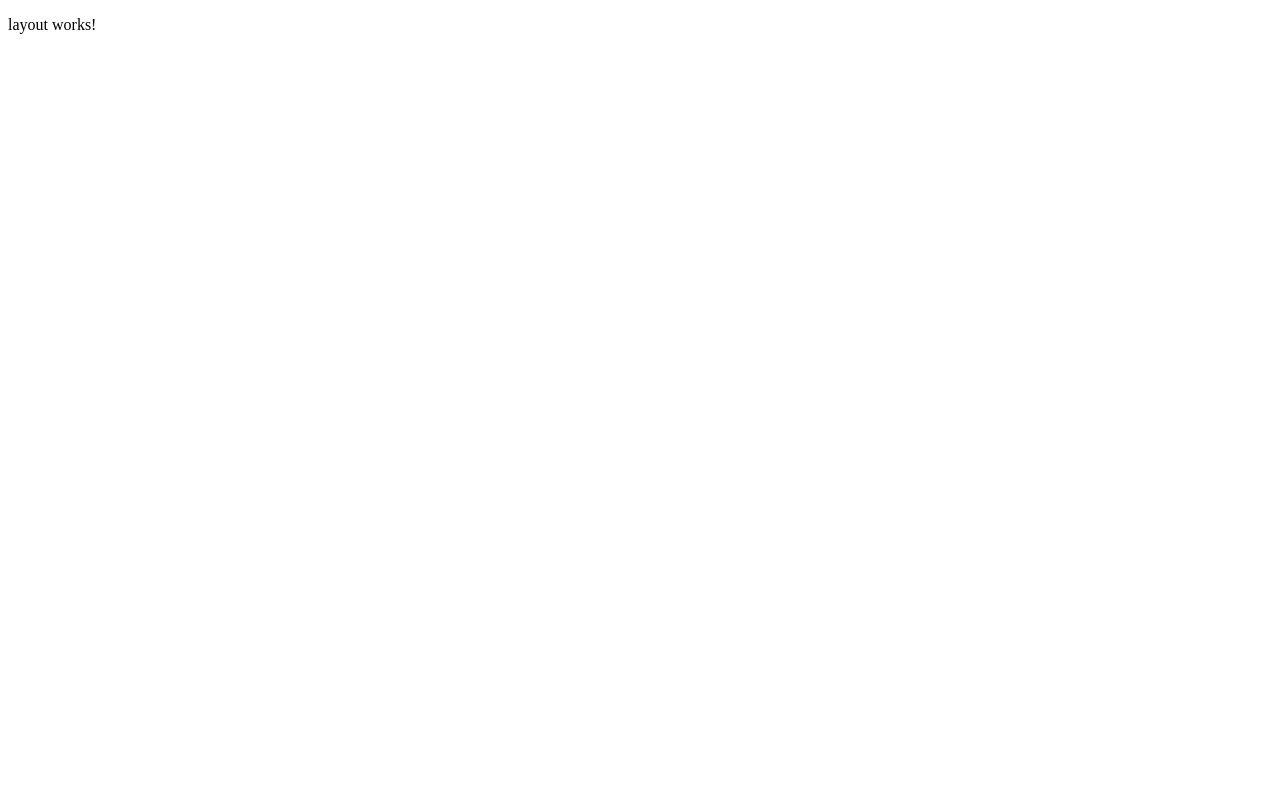
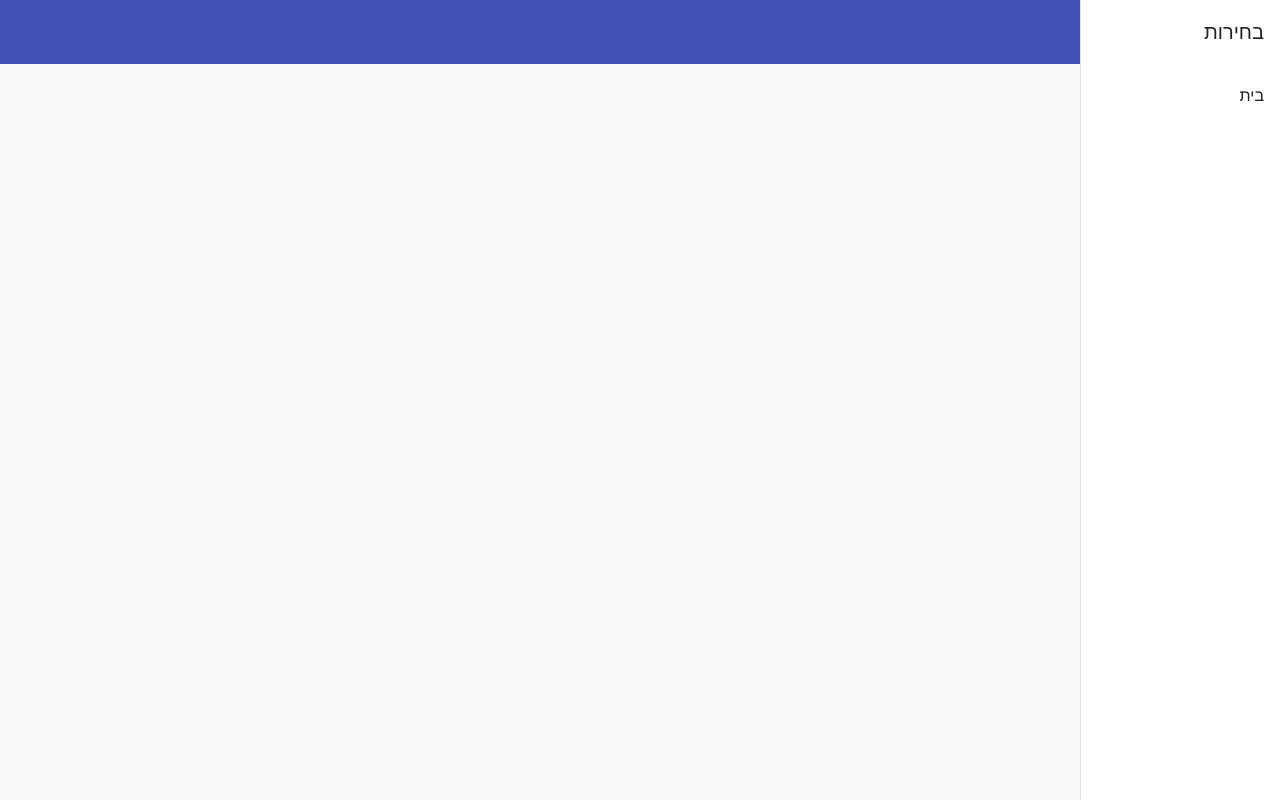
Before and after one commit to TheMulti0/elections, an Angular app: page / in a window 1280 px wide. Built offline with nearby package versions, Linux system fonts and the light colour scheme.

Commit message:
Added material

```diff
--- a/package.json
+++ b/package.json
@@ -12,10 +12,13 @@
   "private": true,
   "dependencies": {
     "@angular/animations": "~10.0.6",
+    "@angular/cdk": "^10.1.2",
     "@angular/common": "~10.0.6",
     "@angular/compiler": "~10.0.6",
     "@angular/core": "~10.0.6",
+    "@angular/flex-layout": "^10.0.0-beta.32",
     "@angular/forms": "~10.0.6",
+    "@angular/material": "^10.1.2",
     "@angular/platform-browser": "~10.0.6",
     "@angular/platform-browser-dynamic": "~10.0.6",
     "@angular/router": "~10.0.6",
--- a/src/app/shared/layout/layout.component.html
+++ b/src/app/shared/layout/layout.component.html
@@ -1 +1,35 @@
-<p>layout works!</p>
+<mat-sidenav-container>
+
+    <mat-sidenav #drawer fixedInViewport [attr.role]="(isHandset$ | async) ? 'dialog' : 'navigation'"
+        [mode]="(isHandset$ | async) ? 'over' : 'side'" [opened]="(isHandset$ | async) === false">
+
+        <mat-toolbar>בחירות</mat-toolbar>
+
+        <mat-nav-list>
+
+            <a mat-list-item *ngFor="let page of pages" [routerLink]="page.path" routerLinkActive="active">
+                {{ page.name }}
+            </a>
+
+        </mat-nav-list>
+
+    </mat-sidenav>
+
+    <mat-sidenav-content>
+
+        <mat-toolbar color="primary">
+
+            <button type="button" aria-label="Toggle sidenav" mat-icon-button (click)="drawer.toggle()"
+                *ngIf="isHandset$ | async">
+                <mat-icon aria-label="Side nav toggle icon">
+                    menu
+                </mat-icon>
+            </button>
+
+        </mat-toolbar>
+
+        <router-outlet></router-outlet>
+
+    </mat-sidenav-content>
+
+</mat-sidenav-container>
--- a/src/app/shared/layout/layout.component.scss
+++ b/src/app/shared/layout/layout.component.scss
@@ -0,0 +1,17 @@
+.mat-sidenav-container {
+    height: 100%;
+}
+
+.mat-sidenav {
+    width: 200px;
+}
+
+.mat-sidenav .mat-toolbar {
+    background: inherit;
+}
+
+.mat-toolbar .mat-primary {
+    position: sticky;
+    top: 0;
+    z-index: 1;
+}
--- a/src/app/shared/layout/layout.component.ts
+++ b/src/app/shared/layout/layout.component.ts
@@ -1,15 +1,30 @@
-import { Component, OnInit } from '@angular/core';
+import { Component } from '@angular/core';
+import { Observable } from 'rxjs';
+import { Breakpoints, BreakpointObserver } from '@angular/cdk/layout';
+import { map, shareReplay } from 'rxjs/operators';
 
 @Component({
   selector: 'app-layout',
   templateUrl: './layout.component.html',
   styleUrls: ['./layout.component.scss']
 })
-export class LayoutComponent implements OnInit {
+export class LayoutComponent {
 
-  constructor() { }
+  isHandset$: Observable<boolean> = this.breakpointObserver.observe(Breakpoints.Handset)
+    .pipe(
+      map(result => result.matches),
+      shareReplay()
+    );
 
-  ngOnInit(): void {
-  }
+  pages: { path: string, name: string }[] = [
+    {
+      path: '/',
+      name: 'בית'
+    }
+  ];
+
+  constructor(
+    private breakpointObserver: BreakpointObserver
+  ) { }
 
 }
--- /dev/null
+++ b/src/app/shared/material.module.ts
@@ -0,0 +1,74 @@
+import { MatAutocompleteModule } from '@angular/material/autocomplete';
+import { MatBadgeModule } from '@angular/material/badge';
+import { MatButtonModule } from '@angular/material/button';
+import { MatButtonToggleModule } from '@angular/material/button-toggle';
+import { MatCardModule } from '@angular/material/card';
+import { MatCheckboxModule } from '@angular/material/checkbox';
+import { MatChipsModule } from '@angular/material/chips';
+import { MatNativeDateModule } from '@angular/material/core';
+import { MatDatepickerModule } from '@angular/material/datepicker';
+import { MatDialogModule } from '@angular/material/dialog';
+import { MatExpansionModule } from '@angular/material/expansion';
+import { MatFormFieldModule } from '@angular/material/form-field';
+import { MatGridListModule } from '@angular/material/grid-list';
+import { MatIconModule } from '@angular/material/icon';
+import { MatInputModule } from '@angular/material/input';
+import { MatListModule } from '@angular/material/list';
+import { MatMenuModule } from '@angular/material/menu';
+import { MatProgressSpinnerModule } from '@angular/material/progress-spinner';
+import { MatRadioModule } from '@angular/material/radio';
+import { MatSelectModule } from '@angular/material/select';
+import { MatSidenavModule } from '@angular/material/sidenav';
+import { MatSlideToggleModule } from '@angular/material/slide-toggle';
+import { MatSnackBarModule } from '@angular/material/snack-bar';
+import { MatSortModule } from '@angular/material/sort';
+import { MatTableModule } from '@angular/material/table';
+import { MatTabsModule } from '@angular/material/tabs';
+import { MatToolbarModule } from '@angular/material/toolbar';
+import { MatTooltipModule } from '@angular/material/tooltip';
+import { MatTreeModule } from '@angular/material/tree';
+import { CdkTreeModule } from '@angular/cdk/tree';
+import { CdkTableModule } from '@angular/cdk/table';
+import { NgModule } from '@angular/core';
+import { MatPaginatorModule } from '@angular/material/paginator';
+
+
+const MATERIAL = [
+  CdkTableModule,
+  CdkTreeModule,
+  MatAutocompleteModule,
+  MatBadgeModule,
+  MatButtonToggleModule,
+  MatButtonModule,
+  MatCardModule,
+  MatCheckboxModule,
+  MatChipsModule,
+  MatDialogModule,
+  MatExpansionModule,
+  MatFormFieldModule,
+  MatGridListModule,
+  MatIconModule,
+  MatInputModule,
+  MatListModule,
+  MatMenuModule,
+  MatProgressSpinnerModule,
+  MatRadioModule,
+  MatSelectModule,
+  MatSidenavModule,
+  MatSortModule,
+  MatTableModule,
+  MatTabsModule,
+  MatToolbarModule,
+  MatTreeModule,
+  MatSlideToggleModule,
+  MatDatepickerModule,
+  MatNativeDateModule,
+  MatSnackBarModule,
+  MatTooltipModule,
+  MatPaginatorModule];
+
+@NgModule({
+  exports: MATERIAL,
+  imports: MATERIAL
+})
+export class MaterialModule { }
--- a/src/index.html
+++ b/src/index.html
@@ -1,13 +1,18 @@
 <!doctype html>
-<html lang="en">
+<html lang="en" dir="rtl">
+
 <head>
   <meta charset="utf-8">
   <title>Elections</title>
   <base href="/">
   <meta name="viewport" content="width=device-width, initial-scale=1">
   <link rel="icon" type="image/x-icon" href="favicon.ico">
+  <link href="https://fonts.googleapis.com/css?family=Roboto:300,400,500&display=swap" rel="stylesheet">
+  <link href="https://fonts.googleapis.com/icon?family=Material+Icons" rel="stylesheet">
 </head>
-<body>
+
+<body class="mat-typography">
   <app-root></app-root>
 </body>
+
 </html>
--- a/src/styles.scss
+++ b/src/styles.scss
@@ -1 +1,39 @@
+
+// Custom Theming for Angular Material
+// For more information: https://material.angular.io/guide/theming
+@import '~@angular/material/theming';
+// Plus imports for other components in your app.
+
+// Include the common styles for Angular Material. We include this here so that you only
+// have to load a single css file for Angular Material in your app.
+// Be sure that you only ever include this mixin once!
+@include mat-core();
+
+// Define the palettes for your theme using the Material Design palettes available in palette.scss
+// (imported above). For each palette, you can optionally specify a default, lighter, and darker
+// hue. Available color palettes: https://material.io/design/color/
+$elections-primary: mat-palette($mat-indigo);
+$elections-accent: mat-palette($mat-pink, A200, A100, A400);
+
+// The warn palette is optional (defaults to red).
+$elections-warn: mat-palette($mat-red);
+
+// Create the theme object. A theme consists of configurations for individual
+// theming systems such as "color" or "typography".
+$elections-theme: mat-light-theme((
+  color: (
+    primary: $elections-primary,
+    accent: $elections-accent,
+    warn: $elections-warn,
+  )
+));
+
+// Include theme styles for core and each component used in your app.
+// Alternatively, you can import and @include the theme mixins for each component
+// that you are using.
+@include angular-material-theme($elections-theme);
+
 /* You can add global styles to this file, and also import other style files */
+
+html, body { height: 100%; }
+body { margin: 0; font-family: Roboto, "Helvetica Neue", sans-serif; }
```
Also changed, not shown: src/app/app.module.ts (+3 -4 lines), src/app/shared/shared.module.ts (+14 -1 lines), 1 other file (tests, documents, lock files or other folders).
